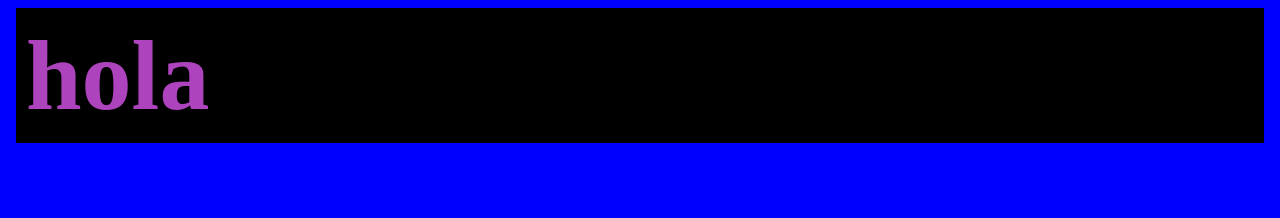
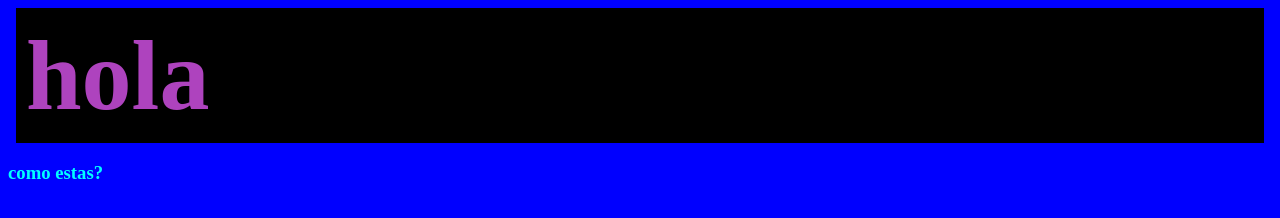
Before and after one commit to Ganscert/probando, a plain HTML site: page kk.html in a window 1280 px wide. Drawn offline with Linux system fonts and the light colour scheme.

Commit message:
Update kk.html

```diff
--- a/kk.html
+++ b/kk.html
@@ -8,5 +8,6 @@
 </head>
 <body>
    <h5>hola</h5>
+   <h3>como estas?</h3>
 </body>
 </html>
```
